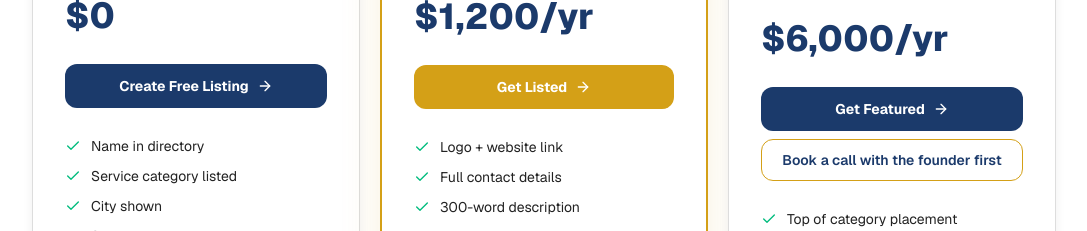
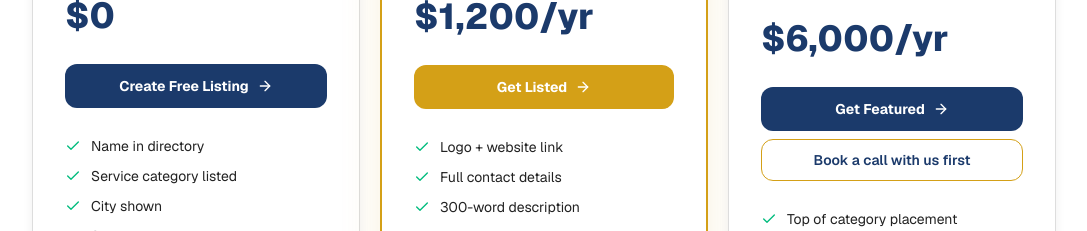
Before and after one commit to scottbreard/enlisted, a Next.js app: page /providers in a window 1280 px wide. Shown: the part 4360-4591 px from the top of the page, without its empty margins (96-1183 px from the left). Built offline with nearby package versions, Linux system fonts and the light colour scheme.

Commit message:
Booking CTAs say 'with us' instead of 'with the founder'
Co-Authored-By: Claude Fable 5 <noreply@anthropic.com>

```diff
--- a/app/pricing/page.tsx
+++ b/app/pricing/page.tsx
@@ -179,7 +179,7 @@ export default function PricingPage() {
                     <a href="https://calendly.com/scott-dirona/enlisted-introductory-call" target="_blank" rel="noopener noreferrer"
                       className="flex items-center justify-center gap-2 w-full py-2.5 rounded-xl font-semibold text-sm mb-8 -mt-5 border"
                       style={{ borderColor: 'var(--color-gold)', color: 'var(--color-navy)' }}>
-                      Book a call with the founder first
+                      Book a call with us first
                     </a>
                   )}
 
--- a/app/providers/one-pager/page.tsx
+++ b/app/providers/one-pager/page.tsx
@@ -139,7 +139,7 @@ export default async function OnePagerPage() {
       <div className="print:hidden text-center pb-10">
         <a href={CALENDLY} target="_blank" rel="noopener noreferrer"
           className="inline-block text-sm font-bold px-6 py-3 rounded-xl text-white btn-glow" style={{ backgroundColor: 'var(--color-navy)' }}>
-          Book a 30-minute call with Scott
+          Book a 30-minute call with us
         </a>
       </div>
     </div>
--- a/app/providers/page.tsx
+++ b/app/providers/page.tsx
@@ -378,7 +378,7 @@ export default function ProvidersPage() {
                       <a href="https://calendly.com/scott-dirona/enlisted-introductory-call" target="_blank" rel="noopener noreferrer"
                         className="block text-center text-sm font-semibold py-2.5 rounded-xl border mb-7 -mt-5"
                         style={{ borderColor: 'var(--color-gold)', color: 'var(--color-navy)' }}>
-                        Book a call with the founder first
+                        Book a call with us first
                       </a>
                     )}
                     <ul className="space-y-2.5 flex-1">
```
